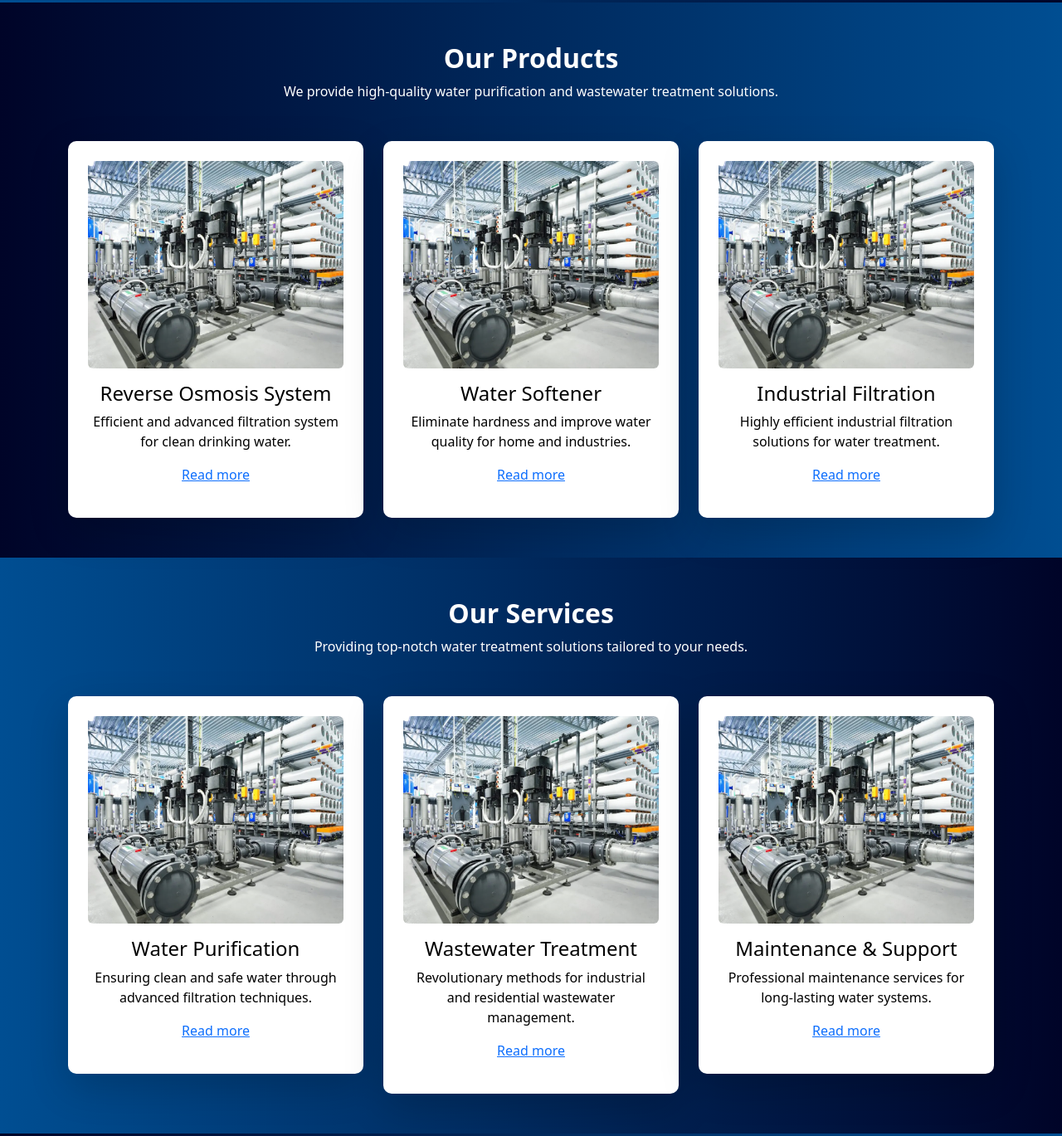
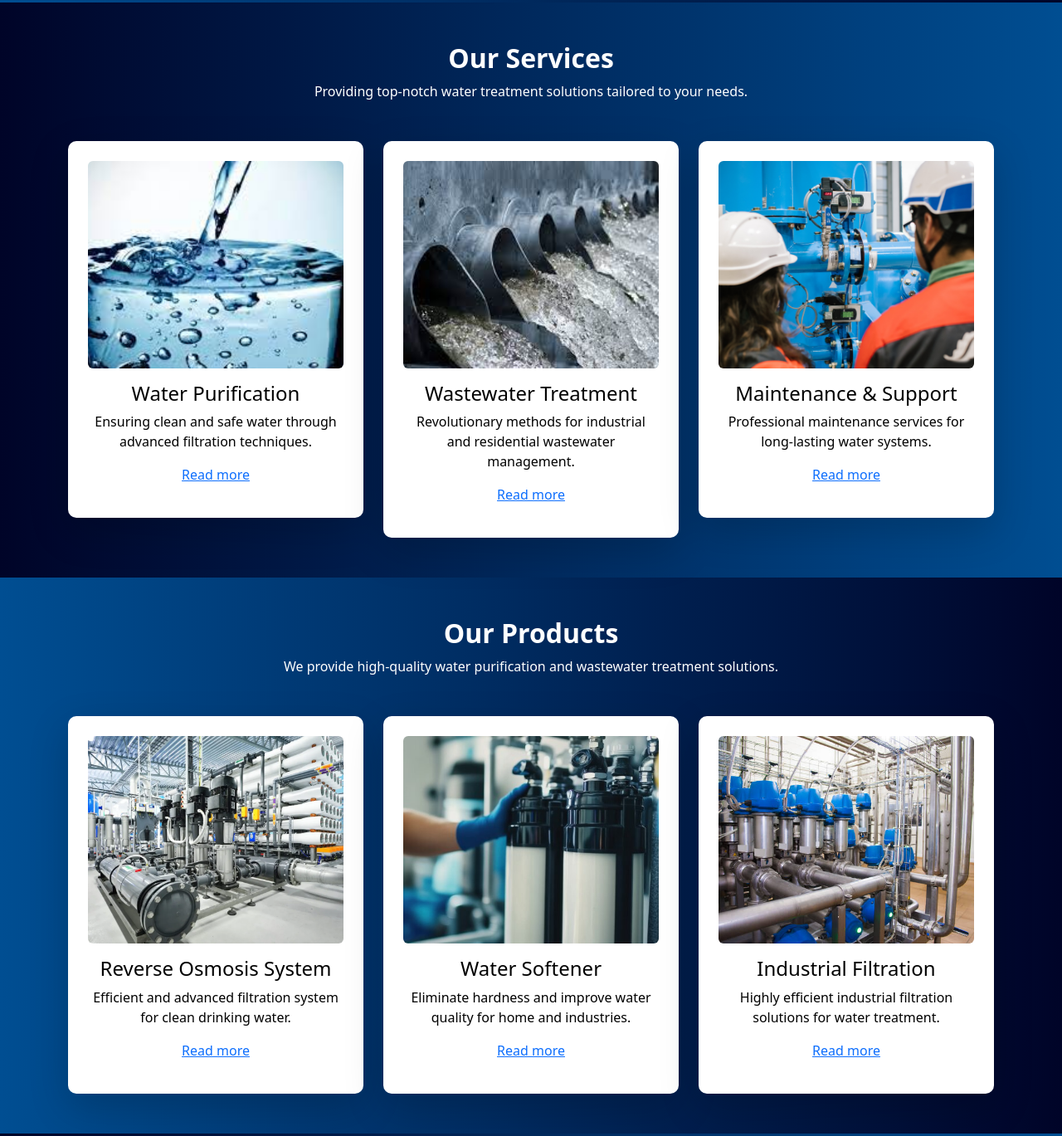
Before and after one commit to dilkhush05/Pure-Cure-Water-Technologies, a plain HTML site: page index.html in a window 1280 px wide. Shown: the part 1318-2687 px from the top of the page at 83% size. Drawn offline with nearby package versions, Linux system fonts and the light colour scheme.

Commit message:
some changes for more purfect web

```diff
--- a/index.html
+++ b/index.html
@@ -38,7 +38,7 @@
             <!-- Left Side: Content -->
             <div class="col-lg-6 text-white text-center text-lg-start">
                 <h1 class="fw-bold display-4 fade-in">PURE AND CURE WATER TECHNOLOGIES</h1>
-                <p class="lead fade-in"> Lorem ipsum dolor sit amet consectetur adipisicing elit. Animi veritatis dicta incidunt harum, molestias, quos quam laboriosam nostrum possimus ipsum aliquam eveniet deserunt earum reprehenderit provident velit adipisci eos ducimus.
+                <p class="lead fade-in"> Pure and Cure Water Technologies was incorporated in 2024 and is now fastest growing industrial water and waste water treatment company. Pure and Cure Water Technologies is headquartered with its manufacturing and warehouse plants in Greater Noida, U.P, India.
                 </p>
                 <button class="btn-animated mt-3">Learn More</button>
 
@@ -107,6 +107,44 @@
 </section>
 
 
+
+
+
+<section id="services" class="services-section py-5">
+    <div class="container">
+        <div class="text-center mb-5">
+            <h2 class="fw-bold fade-in">Our Services</h2>
+            <p class="fade-in">Providing top-notch water treatment solutions tailored to your needs.</p>
+        </div>
+        <div class="row g-4">
+            <div class="col-md-4">
+                <div class="service-card p-4 text-center shadow-lg">
+                    <img src="img/waterPurification.jpg" class="img-fluid rounded" alt="Service 1">
+                    <h4 class="mt-3">Water Purification</h4>
+                    <p>Ensuring clean and safe water through advanced filtration techniques.</p>
+                    <p><a href="#">Read more</a></p>
+                </div>
+            </div>
+            <div class="col-md-4">
+                <div class="service-card p-4 text-center shadow-lg">
+                    <img src="img/wasteWarer.jpg" class="img-fluid rounded" alt="Service 2">
+                    <h4 class="mt-3">Wastewater Treatment</h4>
+                    <p>Revolutionary methods for industrial and residential wastewater management.</p>
+                    <p><a href="#">Read more</a></p>
+                </div>
+            </div>
+            <div class="col-md-4">
+                <div class="service-card p-4 text-center shadow-lg">
+                    <img src="img/helps.jpg" class="img-fluid rounded" alt="Service 3">
+                    <h4 class="mt-3">Maintenance & Support</h4>
+                    <p>Professional maintenance services for long-lasting water systems.</p>
+                    <p><a href="#">Read more</a></p>
+                </div>
+            </div>
+        </div>
+    </div>
+</section>
+
 <section id="products" class="products-section py-5">
     <div class="container">
         <div class="text-center mb-5">
@@ -124,7 +162,7 @@
             </div>
             <div class="col-md-4">
                 <div class="product-card p-4 text-center shadow-lg">
-                    <img src="imgwest/first.webp" class="img-fluid rounded" alt="Product 2">
+                    <img src="img/Water Softener.jpg" class="img-fluid rounded" alt="Product 2">
                     <h4 class="mt-3">Water Softener</h4>
                     <p>Eliminate hardness and improve water quality for home and industries.</p>
                     <p><a href="#">Read more</a></p>
@@ -132,45 +170,9 @@
             </div>
             <div class="col-md-4">
                 <div class="product-card p-4 text-center shadow-lg">
-                    <img src="imgwest/first.webp" class="img-fluid rounded" alt="Product 3">
+                    <img src="img/Industrial Filtration.jpg" class="img-fluid rounded" alt="Product 3">
                     <h4 class="mt-3">Industrial Filtration</h4>
                     <p>Highly efficient industrial filtration solutions for water treatment.</p>
-                    <p><a href="#">Read more</a></p>
-                </div>
-            </div>
-        </div>
-    </div>
-</section>
-
-
-<section id="services" class="services-section py-5">
-    <div class="container">
-        <div class="text-center mb-5">
-            <h2 class="fw-bold fade-in">Our Services</h2>
-            <p class="fade-in">Providing top-notch water treatment solutions tailored to your needs.</p>
-        </div>
-        <div class="row g-4">
-            <div class="col-md-4">
-                <div class="service-card p-4 text-center shadow-lg">
-                    <img src="imgwest/first.webp" class="img-fluid rounded" alt="Service 1">
-                    <h4 class="mt-3">Water Purification</h4>
-                    <p>Ensuring clean and safe water through advanced filtration techniques.</p>
-                    <p><a href="#">Read more</a></p>
-                </div>
-            </div>
-            <div class="col-md-4">
-                <div class="service-card p-4 text-center shadow-lg">
-                    <img src="imgwest/first.webp" class="img-fluid rounded" alt="Service 2">
-                    <h4 class="mt-3">Wastewater Treatment</h4>
-                    <p>Revolutionary methods for industrial and residential wastewater management.</p>
-                    <p><a href="#">Read more</a></p>
-                </div>
-            </div>
-            <div class="col-md-4">
-                <div class="service-card p-4 text-center shadow-lg">
-                    <img src="imgwest/first.webp" class="img-fluid rounded" alt="Service 3">
-                    <h4 class="mt-3">Maintenance & Support</h4>
-                    <p>Professional maintenance services for long-lasting water systems.</p>
                     <p><a href="#">Read more</a></p>
                 </div>
             </div>
@@ -189,9 +191,9 @@
             <div class="col-lg-6 d-flex align-items-center">
                 <div class="contact-info p-4 shadow-lg rounded">
                     <h4>Our Office</h4>
-                    <p><i class="fas fa-map-marker-alt"></i> 123 Water Street, City, Country</p>
-                    <p><i class="fas fa-envelope"></i> info@pureandcure.com</p>
-                    <p><i class="fas fa-phone"></i> +123 456 7890</p>
+                    <p><i class="fas fa-map-marker-alt"></i> SKA Metro Ville, Flat No. Tulip-928, Sector- ETA-2, Greater Noida, UP-201310</p>
+                    <p><i class="fas fa-envelope"></i> pureandcurewater1010@gmail.com</p>
+                    <p><i class="fas fa-phone"></i> 9717698801, 0120-4044140</p>
                     <p><i class="fas fa-clock"></i> Mon - Fri: 9:00 AM - 6:00 PM</p>
                 </div>
             </div>
--- a/style.css
+++ b/style.css
@@ -333,7 +333,7 @@ body {
     }
 
     .products-section {
-        background: linear-gradient(to right, #000428, #004e92);
+        background: linear-gradient(to right, #004e92 ,#000428);
         color: white;
         padding: 80px 0;
     }
@@ -365,7 +365,7 @@ body {
 
 
 .services-section {
-    background: linear-gradient(to right, #004e92, #000428);
+    background: linear-gradient(to right, #000428,#004e92);
     color: white;
     padding: 80px 0;
 }
@@ -396,7 +396,7 @@ body {
         padding: 60px 20px;
     }
 }
-
+/* +++++++++++ Contect section++++++++++ */
 .contact-section {
     /* background: linear-gradient(to right, #004e92, #000428); */
     background: linear-gradient(to right, #000428, #004e92);
```
Also changed, not shown: img/Industrial Filtration.jpg (added), img/Water Softener.jpg (added), img/aboutsecondimg.jpg (added), img/helps.jpg (added), img/wasteWarer.jpg (added), img/waterPurification.jpg (added).
